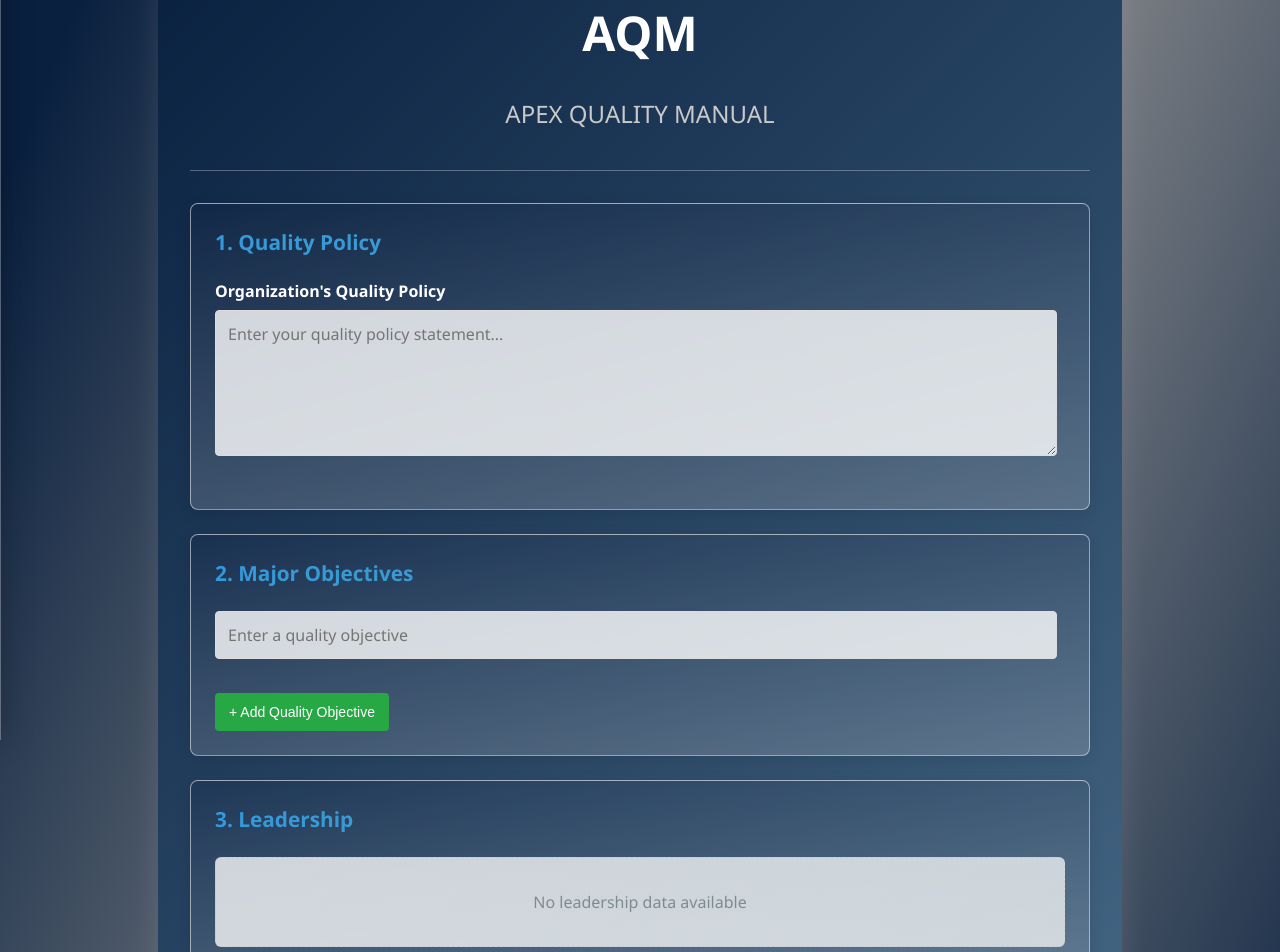
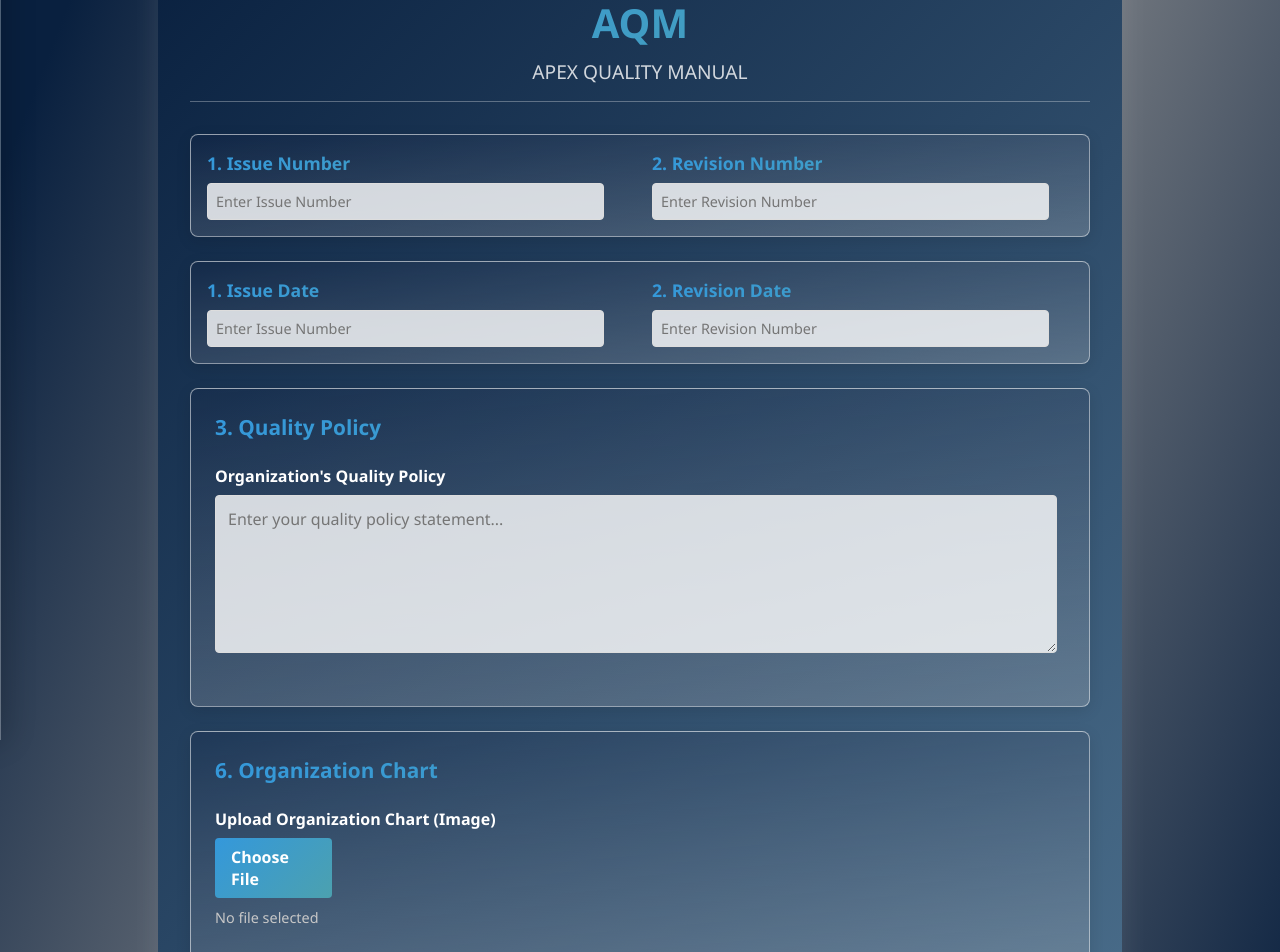
Before and after one commit to Taruntf18/ASPIRE, an Angular app: page /aqm in a window 1280 px wide. Shown: the part 140-1092 px from the top of the page. Built offline with nearby package versions, Linux system fonts and the light colour scheme.

Commit message:
update-7

```diff
--- a/src/app/Component/aqm/aqm.component.css
+++ b/src/app/Component/aqm/aqm.component.css
@@ -34,6 +34,21 @@ body.with-navbar {
   padding-bottom: 1rem;
   border-bottom: 1px solid rgba(255, 255, 255, 0.3);
 }
+
+.header h1 {
+    font-size: 2.5rem;
+    margin-bottom: 0.5rem;
+    background: linear-gradient(135deg, #3498db 0%, #4ca1af 100%);
+    -webkit-background-clip: text;
+    background-clip: text;
+    color: transparent;
+  }
+
+  .header p {
+    font-size: 1.2rem;
+    color: rgba(255, 255, 255, 0.8);
+    margin: 0;
+  }
 
 /* Form section adjustments */
 .form-section {
@@ -98,7 +113,7 @@ body.with-navbar {
 .leadership-container {
   border: 1px dashed rgba(189, 195, 199, 0.5);
   border-radius: 6px;
-  padding: 1px;
+  padding: 25px;
   background: linear-gradient(
     135deg,
     rgba(249, 249, 249, 0.8) 0%,
@@ -336,3 +351,48 @@ body.with-navbar {
 .btn.btn-add:hover {
   background-color: #218838;
 }
+
+/* Combined Number Section Styles */
+.combined-numbers {
+  padding: 1rem;
+}
+
+.number-input-group {
+  display: flex;
+  gap: 1.5rem;
+}
+
+.number-input-group .form-group.compact {
+  flex: 1;
+  margin-bottom: 0;
+}
+
+.number-input-group h2 {
+  font-size: 1.1rem;
+  margin-bottom: 0.5rem;
+  color: linear-gradient(135deg, #3498db 0%, #4ca1af 100%);;
+}
+
+.compact-input {
+  width: 90%;
+  padding: 0.5rem;
+  border: 1px solid #ddd;
+  border-radius: 4px;
+  font-family: inherit;
+  font-size: 0.9rem;
+  background: rgba(255, 255, 255, 0.8);
+}
+
+.compact-input:focus {
+  outline: none;
+  border-color: #3498db;
+  box-shadow: 0 0 0 2px rgba(52, 152, 219, 0.2);
+}
+
+.form-section:nth-child(2) h2 { /* Quality Policy */
+  counter-reset: section 3;
+}
+
+.form-section:nth-child(3) h2 {
+  counter-reset: section 4;
+}
--- a/src/app/Component/aqm/aqm.component.html
+++ b/src/app/Component/aqm/aqm.component.html
@@ -1,111 +1,96 @@
 <div class="aqm-background">
   <div class="aqm-container">
     <header class="header">
-      <h1 style="color: #ffffff">AQM</h1>
+      <h1>AQM</h1>
       <p>APEX QUALITY MANUAL</p>
     </header>
 
     <form [formGroup]="aqmForm" (ngSubmit)="onSubmit()" class="aqm-form">
-      <!-- Quality Policy -->
-      <div class="form-section">
-        <h2>1. Quality Policy</h2>
-        <div class="form-group">
-          <label for="qualityPolicy">Organization's Quality Policy</label>
-          <textarea
-            id="qualityPolicy"
-            formControlName="qualityPolicy"
-            placeholder="Enter your quality policy statement..."
-          ></textarea>
-          <div
-            *ngIf="
-              aqmForm.get('qualityPolicy')?.invalid &&
-              aqmForm.get('qualityPolicy')?.touched
-            "
-            class="error-message"
-          >
-            Quality policy is required (minimum 50 characters)
+
+      <!-- Combined Issue and Revision Number Section -->
+      <div class="form-section combined-numbers">
+        <div class="number-input-group">
+          <div class="form-group compact">
+            <h2>1. Issue Number</h2>
+            <input type="text" id="issueNumber" formControlName="issueNumber" placeholder="Enter Issue Number"
+              class="compact-input" />
+          </div>
+
+          <div class="form-group compact">
+            <h2>2. Revision Number</h2>
+            <input type="text" id="revisionNumber" formControlName="revisionNumber" placeholder="Enter Revision Number"
+              class="compact-input" />
           </div>
         </div>
       </div>
 
-      <!-- Major Objectives -->
-      <div class="form-section">
-        <h2>2. Major Objectives</h2>
-        <div formArrayName="majorObjectives">
-          <div
-            class="form-group"
-            *ngFor="let obj of majorObjectives.controls; let i = index"
-            [formGroupName]="i"
-          >
-            <input
-              type="text"
-              placeholder="Enter a quality objective"
-              class="single-line-input"
-              formControlName="objective"
-            />
-            <div
-              *ngIf="obj.get('objective')?.invalid && (obj.get('objective')?.touched || obj.get('objective')?.dirty)"
-              class="error-message"
-            >
-              <span *ngIf="obj.get('objective')?.errors?.['required']">Objective is required</span>
-              <span *ngIf="obj.get('objective')?.errors?.['minlength']">Minimum 3 characters required</span>
+      <div class="form-section combined-numbers">
+        <div class="number-input-group">
+          <div class="form-group compact">
+            <h2>1. Issue Date</h2>
+            <input type="text" id="issueNumber" formControlName="issueNumber" placeholder="Enter Issue Number"
+              class="compact-input" />
+          </div>
+
+          <div class="form-group compact">
+            <h2>2. Revision Date</h2>
+            <input type="text" id="revisionNumber" formControlName="revisionNumber" placeholder="Enter Revision Number"
+              class="compact-input" />
           </div>
         </div>
       </div>
 
 
-        <button type="button" class="btn btn-add" (click)="addProcedure()">
-          + Add Quality Objective
-        </button>
+
+
+      <!-- Quality Policy -->
+      <div class="form-section">
+        <h2>3. Quality Policy</h2>
+        <div class="form-group">
+          <label for="qualityPolicy">Organization's Quality Policy</label>
+          <textarea id="qualityPolicy" formControlName="qualityPolicy"
+            placeholder="Enter your quality policy statement..." maxlength="500" rows="6"></textarea>
+
+          <!-- Required error -->
+          <div *ngIf="aqmForm.get('qualityPolicy')?.errors?.['required'] && aqmForm.get('qualityPolicy')?.touched"
+            class="error-message">
+            Quality policy is required.
           </div>
 
-      <!-- Leadership -->
-      <div class="form-section">
-        <h2>3. Leadership</h2>
-        <div class="leadership-container">
-          <div *ngIf="isLoading" class="loading">
-            Loading leadership data...
+          <!-- MinLength error -->
+          <div *ngIf="aqmForm.get('qualityPolicy')?.errors?.['minlength'] && aqmForm.get('qualityPolicy')?.touched"
+            class="error-message">
+            Minimum 50 characters required.
           </div>
-          <div
-            *ngIf="!isLoading && leadershipData.length === 0"
-            class="no-data"
-          >
-            No leadership data available
-          </div>
-          <div *ngFor="let leader of leadershipData" class="leader-card">
-            <img [src]="leader.avatar" alt="Leader avatar" class="avatar" />
-            <div class="leader-info">
-              <h3>{{ leader.name }}</h3>
-              <p class="position">{{ leader.position }}</p>
-              <p class="department">{{ leader.department }}</p>
-            </div>
+
+          <!-- MaxLength error -->
+          <div *ngIf="aqmForm.get('qualityPolicy')?.errors?.['maxlength'] && aqmForm.get('qualityPolicy')?.touched"
+            class="error-message">
+            Maximum 500 characters allowed.
           </div>
         </div>
       </div>
 
+
+
+
+
+
+
+
+
       <!-- Organization Chart -->
       <div class="form-section">
-        <h2>4. Organization Chart</h2>
+        <h2>6. Organization Chart</h2>
         <div class="file-upload-group">
           <label>Upload Organization Chart (Image)</label>
-          <input
-            type="file"
-            id="orgChart"
-            (change)="onFileChange($event, 'orgChart')"
-            accept="image/*"
-            hidden
-            required
-          />
+          <input type="file" id="orgChart" (change)="onFileChange($event, 'orgChart')" accept="image/*" hidden
+            required />
           <label for="orgChart" class="file-upload-btn"> Choose File </label>
           <span class="file-name">{{
             orgChartFile?.name || "No file selected"
             }}</span>
-          <button
-            *ngIf="orgChartFile"
-            type="button"
-            (click)="removeFile('orgChart')"
-            class="remove-btn"
-          >
+          <button *ngIf="orgChartFile" type="button" (click)="removeFile('orgChart')" class="remove-btn">
             Remove
           </button>
           <div *ngIf="orgChartPreview" class="image-preview">
@@ -119,17 +104,11 @@
 
       <!-- AQM Document -->
       <div class="form-section">
-        <h2>5. Upload AQM Document</h2>
+        <h2>7. Upload AQM Document</h2>
         <div class="file-upload-group">
-          <label>Upload AQM Document (PDF/DOC)</label>
-          <input
-            type="file"
-            id="aqmDocument"
-            (change)="onFileChange($event, 'aqmDocument')"
-            accept=".pdf,.doc,.docx"
-            hidden
-            required
-          />
+          <label>Upload AQM Document (pdf formate only )</label>
+          <input type="file" id="aqmDocument" (change)="onFileChange($event, 'aqmDocument')" accept=".pdf,.doc,.docx"
+            hidden required />
           <label for="aqmDocument" class="file-upload-btn"> Choose File </label>
           <span class="file-name">{{
             aqmDocumentFile?.name || "No file selected"
@@ -137,12 +116,7 @@
           <span *ngIf="aqmDocumentFile" class="file-size">
             {{ getFileSize(aqmDocumentFile.size) }}
           </span>
-          <button
-            *ngIf="aqmDocumentFile"
-            type="button"
-            (click)="removeFile('aqmDocument')"
-            class="remove-btn"
-          >
+          <button *ngIf="aqmDocumentFile" type="button" (click)="removeFile('aqmDocument')" class="remove-btn">
             Remove
           </button>
           <div *ngIf="aqmForm.get('aqmDocument')?.invalid && aqmForm.get('aqmDocument')?.touched" class="error-message">
--- a/src/app/Component/aqm/aqm.component.ts
+++ b/src/app/Component/aqm/aqm.component.ts
@@ -29,10 +29,12 @@ export class AQMComponent implements OnInit {
 
   constructor(private fb: FormBuilder, private http: HttpClient, private apiService: AqmService) {
     this.aqmForm = this.fb.group({
-      qualityPolicy: ['', [Validators.required, Validators.minLength(50)]],
+      issueNumber:['', [Validators.required]],
+      revisionNumber:['',[Validators.required]],
+      qualityPolicy: ['', [Validators.required,  Validators.minLength(50),  Validators.maxLength(500)]],
       majorObjectives: this.fb.array([
         this.fb.group({
-          objective: ['', [Validators.required, Validators.minLength(3)]],
+          objective: ['', [Validators.required, Validators.maxLength(3)]],
         }),
       ]),
       orgChart: [null, Validators.required],  // Add required validator for image
--- a/src/app/Component/sidebar/sidebar.component.css
+++ b/src/app/Component/sidebar/sidebar.component.css
@@ -88,10 +88,10 @@
   text-decoration: none;
   font-size: 16px;
   transition: background 0.3s ease, transform 0.2s ease;
-  white-space: nowrap; /* Prevent text from wrapping */
-  overflow: hidden; /* Hide overflowed text */
-  text-overflow: ellipsis; /* Add ellipsis (...) for overflow text */
-  width: 100%; /* Ensure that text doesn't overflow the container */
+  white-space: nowrap;
+  overflow: hidden;
+  text-overflow: ellipsis;
+  width: 100%;
 }
 
 /* Ensure submenu items do not wrap */
```
Lines whose indentation alone changed are shown as unchanged.
